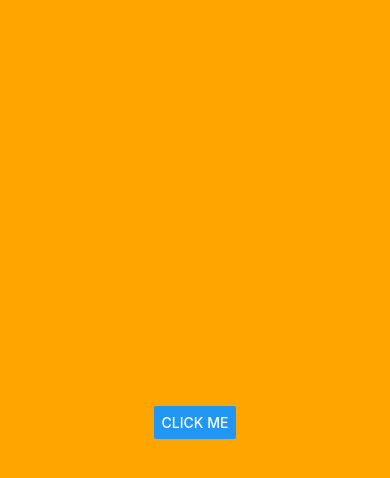
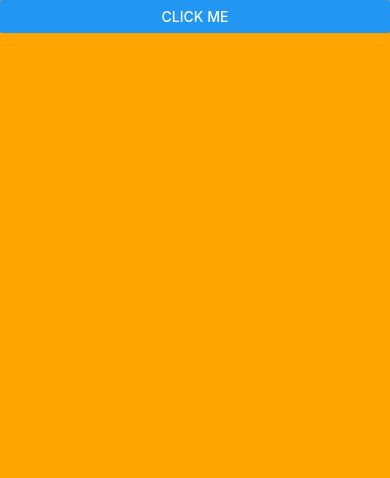
Before and after one commit to Tumeyy/DoneWithit, a React Native app: screen / in a window 390 px wide. Shown: the top 478 px of the page. Built offline with nearby package versions, Linux system fonts and the light colour scheme.

Commit message:
Platform specific code. Playing around with padding based on platform OS

```diff
--- a/App.js
+++ b/App.js
@@ -1,5 +1,5 @@
 import { StatusBar } from 'expo-status-bar';
-import { StyleSheet, SafeAreaView, Button, Alert } from 'react-native';
+import { StyleSheet, SafeAreaView, Button, Alert, Platform } from 'react-native';
 
 export default function App() {
   return (
@@ -17,7 +17,6 @@ const styles = StyleSheet.create({
   container: {
     flex: 1,
     backgroundColor: '#fff',
-    alignItems: 'center',
-    justifyContent: 'center',
+    paddingTop: Platform.OS === "android" ? StatusBar.currentHeight : 0
   },
 });
```
